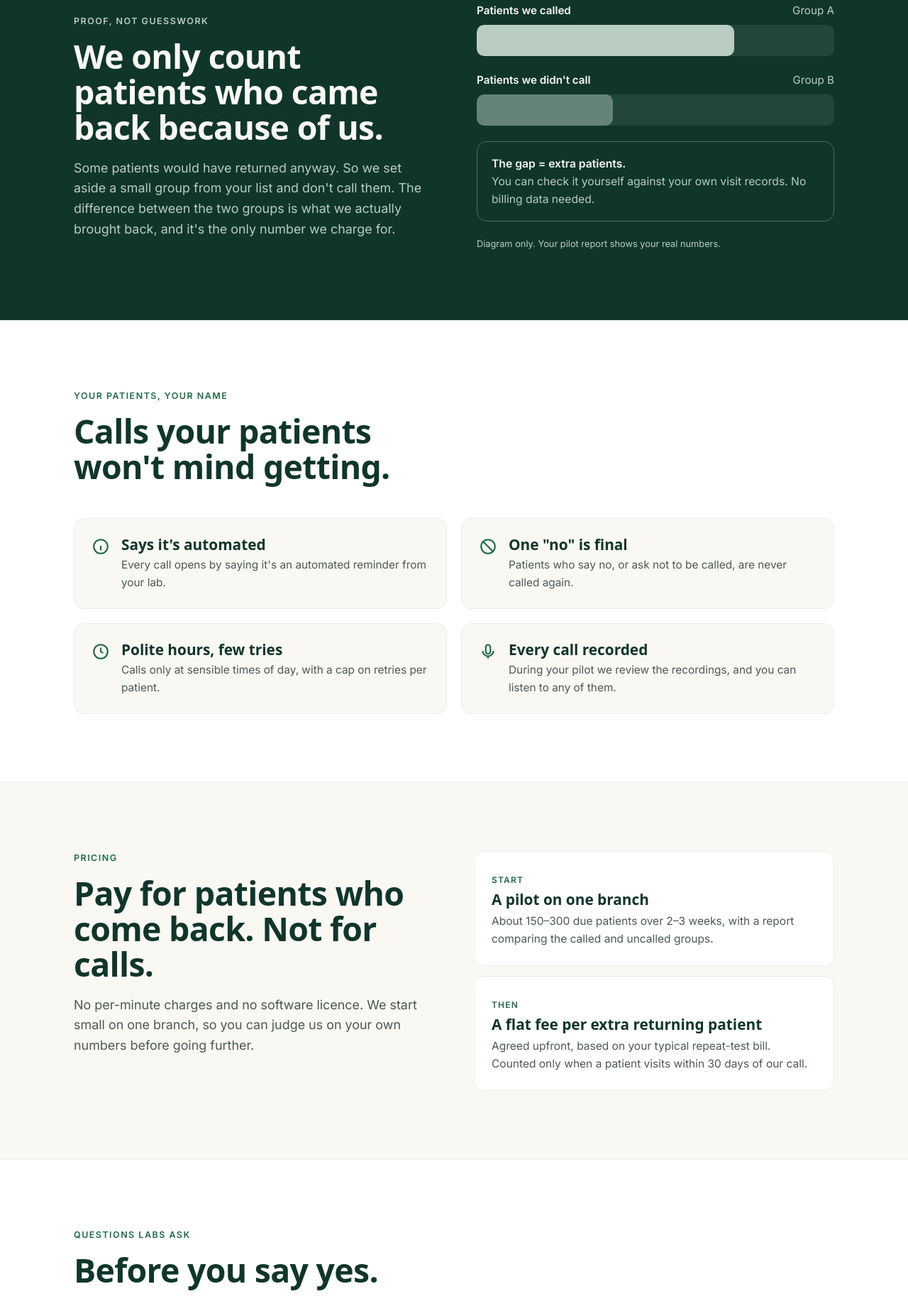
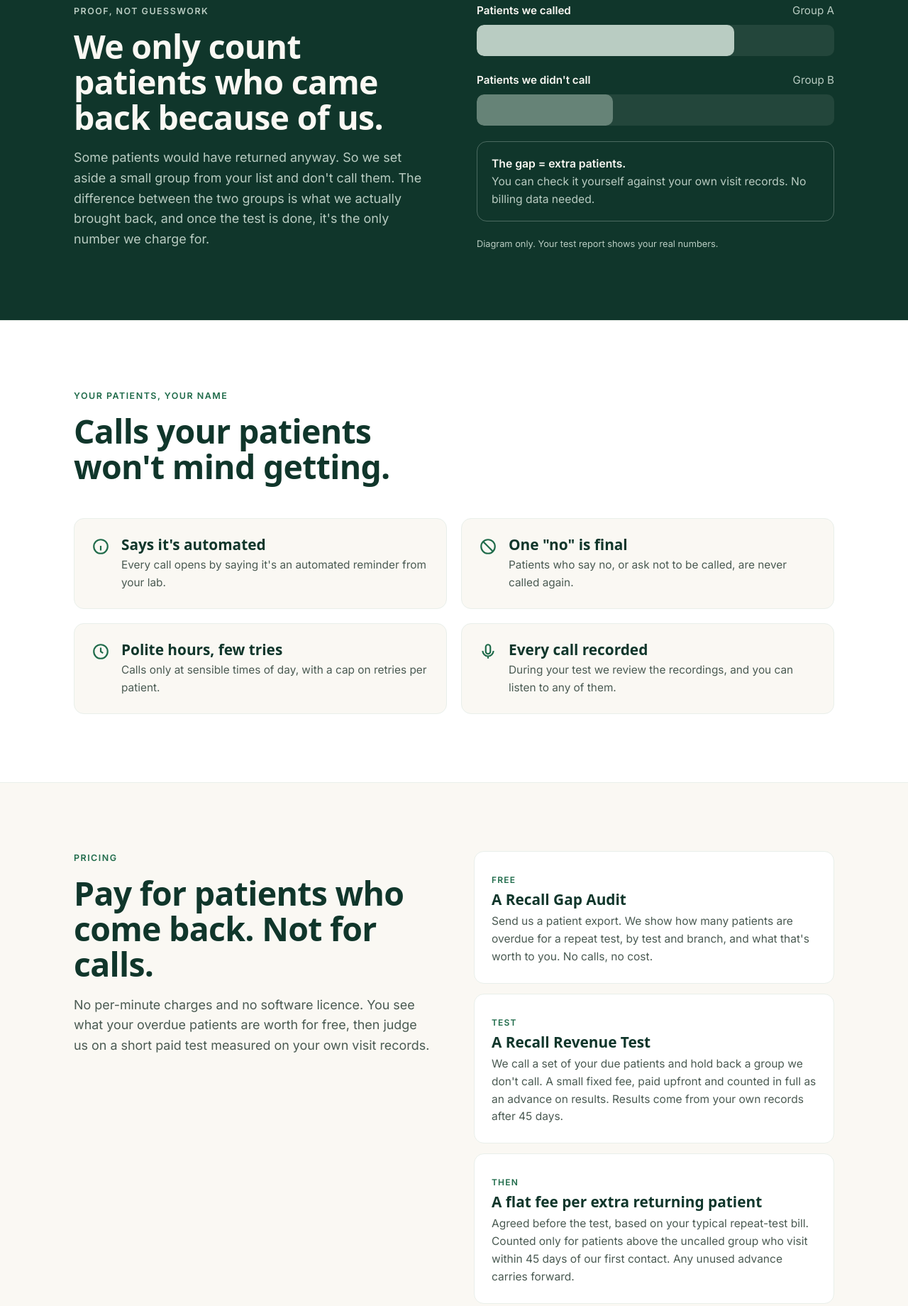
Before and after one commit to SystemAtom/vitaloop-site, a plain HTML site: page index.html in a window 1280 px wide. Shown: the part 2202-4042 px from the top of the page at 71% size. Drawn offline with Linux system fonts and the light colour scheme; a web font is replaced by a local one.

Commit message:
Pricing: free Recall Gap Audit, paid Recall Revenue Test, 45-day window; new FAQs
Co-Authored-By: Claude Opus 5.5 <noreply@anthropic.com>
Claude-Session: https://claude.ai/code/session_01XaQJUjsG1x8A9kihXStnUY

```diff
--- a/index.html
+++ b/index.html
@@ -366,7 +366,7 @@
         <div>
           <p class="label">Proof, not guesswork</p>
           <h2 id="proof-h">We only count patients who came back because of us.</h2>
-          <p class="lede">Some patients would have returned anyway. So we set aside a small group from your list and don't call them. The difference between the two groups is what we actually brought back, and it's the only number we charge for.</p>
+          <p class="lede">Some patients would have returned anyway. So we set aside a small group from your list and don't call them. The difference between the two groups is what we actually brought back, and once the test is done, it's the only number we charge for.</p>
         </div>
         <div class="groups" role="img" aria-label="Diagram: called group returns more than the uncalled group; the gap is the extra patients">
           <div class="group">
@@ -380,7 +380,7 @@
           <div class="lift">
             <div><b>The gap = extra patients.</b><p>You can check it yourself against your own visit records. No billing data needed.</p></div>
           </div>
-          <p class="diagram-note">Diagram only. Your pilot report shows your real numbers.</p>
+          <p class="diagram-note">Diagram only. Your test report shows your real numbers.</p>
         </div>
       </div>
     </section>
@@ -405,7 +405,7 @@
           </div>
           <div class="ctrl">
             <svg viewBox="0 0 24 24" fill="none" stroke="currentColor" stroke-width="2" aria-hidden="true"><path d="M12 3a3 3 0 0 0-3 3v6a3 3 0 0 0 6 0V6a3 3 0 0 0-3-3Z"/><path d="M19 11a7 7 0 0 1-14 0M12 18v3"/></svg>
-            <div><h3>Every call recorded</h3><p>During your pilot we review the recordings, and you can listen to any of them.</p></div>
+            <div><h3>Every call recorded</h3><p>During your test we review the recordings, and you can listen to any of them.</p></div>
           </div>
         </div>
       </div>
@@ -417,18 +417,23 @@
         <div>
           <p class="label">Pricing</p>
           <h2 id="price-h">Pay for patients who come back. Not for calls.</h2>
-          <p class="lede">No per-minute charges and no software licence. We start small on one branch, so you can judge us on your own numbers before going further.</p>
+          <p class="lede">No per-minute charges and no software licence. You see what your overdue patients are worth for free, then judge us on a short paid test measured on your own visit records.</p>
         </div>
         <div class="phases">
           <div class="phase">
-            <p class="tag">Start</p>
-            <h3>A pilot on one branch</h3>
-            <p>About 150–300 due patients over 2–3 weeks, with a report comparing the called and uncalled groups.</p>
+            <p class="tag">Free</p>
+            <h3>A Recall Gap Audit</h3>
+            <p>Send us a patient export. We show how many patients are overdue for a repeat test, by test and branch, and what that's worth to you. No calls, no cost.</p>
+          </div>
+          <div class="phase">
+            <p class="tag">Test</p>
+            <h3>A Recall Revenue Test</h3>
+            <p>We call a set of your due patients and hold back a group we don't call. A small fixed fee, paid upfront and counted in full as an advance on results. Results come from your own records after 45 days.</p>
           </div>
           <div class="phase">
             <p class="tag">Then</p>
             <h3>A flat fee per extra returning patient</h3>
-            <p>Agreed upfront, based on your typical repeat-test bill. Counted only when a patient visits within 30 days of our call.</p>
+            <p>Agreed before the test, based on your typical repeat-test bill. Counted only for patients above the uncalled group who visit within 45 days of our first contact. Any unused advance carries forward.</p>
           </div>
         </div>
       </div>
@@ -457,8 +462,16 @@
             <p>Only name, phone number, last test and last visit date. We use it only to call your patients for you, and we delete it when you ask. Details are in our <a href="privacy.html">privacy policy</a>.</p>
           </details>
           <details>
+            <summary>Why do we pay for the test?</summary>
+            <p>So both sides take it seriously. The fee covers the cost of the calls and messages, and every rupee counts as an advance against the extra patients we bring back. If you continue, any unused balance carries forward. You keep the audit, the report and every booking made either way.</p>
+          </details>
+          <details>
+            <summary>We're a new lab. Can we still use Vitaloop?</summary>
+            <p>Yes. We set up due-date tracking and consent from your first patient, so recall starts automatically as patients become due. Until then we can confirm home-collection slots and call patients when reports are ready.</p>
+          </details>
+          <details>
             <summary>What if a patient gets annoyed?</summary>
-            <p>They can say "don't call me" and they won't be called again. Retries are capped, and we review the recordings during the pilot to catch anything that sounds off.</p>
+            <p>They can say "don't call me" and they won't be called again. Retries are capped, and we review the recordings during the test to catch anything that sounds off.</p>
           </details>
         </div>
       </div>
@@ -468,7 +481,7 @@
     <section class="final" aria-labelledby="final-h">
       <div class="wrap">
         <h2 id="final-h">Want to see it on your own patient list?</h2>
-        <p class="lede">Send a hi on WhatsApp. We'll reply the same day with what a pilot at your branch would look like.</p>
+        <p class="lede">Send a hi on WhatsApp. We'll reply the same day with what a Recall Gap Audit of your patient list would show.</p>
         <div class="cta-row">
           <a class="btn btn-primary" href="#" data-wa>
             <svg viewBox="0 0 24 24" fill="currentColor" aria-hidden="true"><path d="M12.04 2C6.58 2 2.13 6.45 2.13 11.91c0 1.75.46 3.45 1.32 4.95L2.05 22l5.25-1.38a9.9 9.9 0 0 0 4.74 1.21h.01c5.46 0 9.9-4.45 9.9-9.91A9.86 9.86 0 0 0 12.04 2Zm5.8 14.05c-.24.68-1.42 1.3-1.96 1.35-.5.05-1.13.07-1.82-.11-.42-.13-.96-.31-1.65-.61-2.9-1.25-4.8-4.18-4.94-4.37-.14-.19-1.18-1.57-1.18-3s.75-2.13 1.02-2.42c.26-.29.58-.36.77-.36h.55c.18 0 .42-.07.65.5.24.58.82 2 .89 2.15.07.14.12.31.02.5-.1.19-.14.31-.29.48-.14.17-.3.38-.43.5-.14.15-.29.3-.12.6.17.29.75 1.24 1.61 2 1.1.98 2.04 1.29 2.33 1.43.29.14.46.12.63-.07.17-.19.72-.84.92-1.13.19-.29.38-.24.65-.14.26.1 1.68.79 1.97.94.29.14.48.21.55.33.07.12.07.7-.17 1.37Z"/></svg>
```
